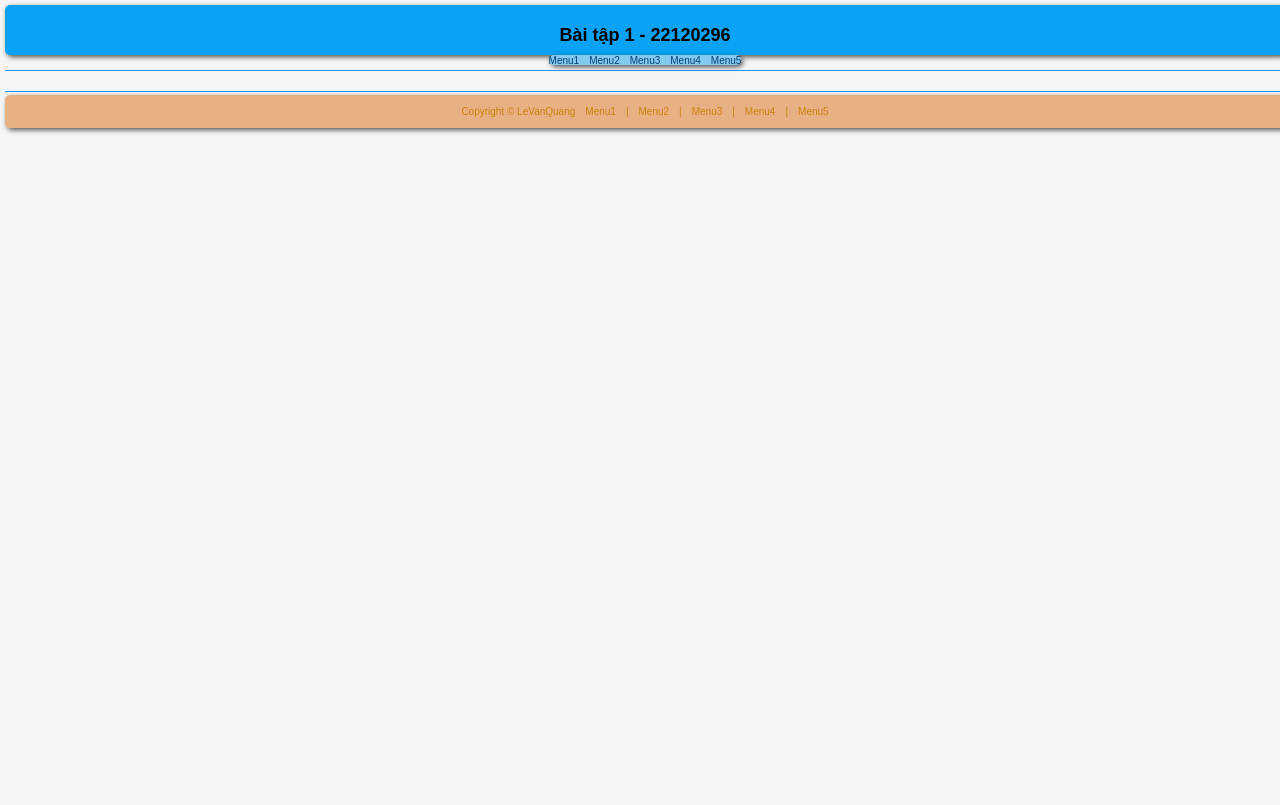
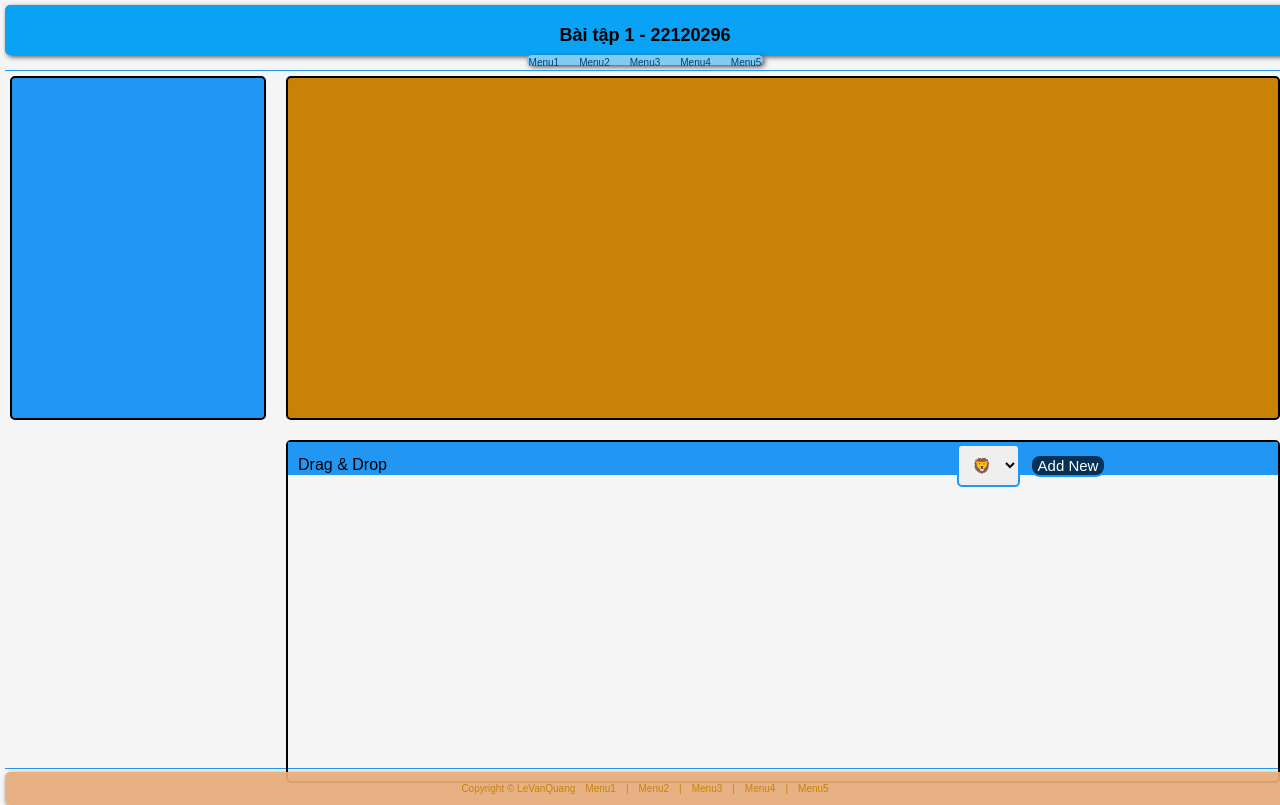
Before and after one commit to QuangNo1Pro/B-itapcanhan1, a plain HTML site: page index.html in a window 1280 px wide. Drawn offline with nearby package versions, Linux system fonts and the light colour scheme.

Commit message:
Hoàn thiện khung header, body, footer

```diff
--- a/index.html
+++ b/index.html
@@ -1,5 +1,6 @@
 <!DOCTYPE html>
 <html lang="en">
+
 <head>
     <meta charset="UTF-8">
     <meta name="viewport" content="width=device-width, initial-scale=1.0">
@@ -10,26 +11,33 @@
     <link rel="stylesheet" href="https://code.jquery.com/ui/1.14.0/themes/base/jquery-ui.css">
 
     <style>
+        * {
+            box-sizing: border-box;
+        }
+
+        html,
         body {
             width: 100%;
-            height:100%;
+            height: 100%;
             margin: 0;
             font-family: Arial, sans-serif;
             background-color: #f5f5f5;
         }
-        .container{
-            display:flex;
+
+        .container {
+            display: flex;
             max-width: 1280px;
             width: 100%;
-            height:100%;
-            margin:5px;
+            height: 100vh;
+            margin: 5px;
             flex-direction: column;
             justify-content: center;
             align-items: center;
         }
-        .header{
-            width:100%;
-            height:50px;
+
+        .header {
+            width: 100%;
+            height: 50px;
             border-radius: 5px;
             box-shadow: 2px 2px 5px rgba(48, 47, 47, 0.833);
             background-color: rgb(9, 162, 244);
@@ -39,47 +47,123 @@
             font-weight: bold;
 
         }
-        .nav{
-            display:flex;
+
+        .nav {
+            display: flex;
             flex-direction: row;
-            height:10px;
+            height: 10px;
+            padding: 2px;
             text-align: center;
             font-size: 10px;
-            gap:10px;
+            gap: 20px;
             border-radius: 5px;
             box-shadow: 2px 2px 5px rgba(48, 47, 47, 0.833);
             background-color: rgb(131, 202, 240);
-            color:#044173;
+            color: #044173;
         }
-        .main{
+
+        .main {
+            flex: 1;
             margin-top: 5px;
             margin-bottom: 3px;
-            width:100%;
-            height:100%;
-            display:grid;
-            grid-template-columns: 256px auto;
-            grid-template-rows:50% 50%;
-            gap:20px;
+            padding: 5px;
+            width: 100%;
+            height: 100;
+            display: grid;
+            grid-template-columns: 256px 1fr;
+            grid-template-rows: 50% 50%;
+            gap: 20px;
             border-top: 1px solid #2196f3;
             border-bottom: 1px solid #2196f3;
         }
-        .side{
-            border:black;
+
+        .side {
+            border: 2px solid black;
+            border-radius: 5px;
+            background-color: #2196f3;
+
         }
-        .text{
-            border:black;
+
+        .text {
+            border: 2px solid black;
+            background: #c98208;
+            border-radius: 5px;
+
         }
-        .images{
-            border:black;
+
+        .images {
+            border: 2px solid black;
             grid-column: 2/3;
             grid-row: 2/3;
+            border-radius: 5px;
         }
-        .footer{
-            height:33px;
-            width:100%;
-            display:flex;
+        .main-head {
+            height: 10%;
+            padding:2px;
+            padding-left: 10px;
+            display: grid;
+            grid-template-columns: 1fr 1fr;
+            justify-content: center;
+            align-items: center;
+            background: #2196f3
+        }
+
+        .drap {
+            height: 100%;
+            display: flex;
+            justify-content: center;
+            align-items: center;
+        }
+
+        .select-images {
+            height: 100%;
+            display: flex;
+            justify-content: center;
+            align-items: center;
+            gap:10px;
+        }
+
+        .add {
+            height: 100%;
+            display: flex;
+            justify-content: center;
+            align-items: center;
+        }
+
+        #imageSelect {
+            font-size: 15px;
+            padding: 10px;
+            border-radius: 5px;
+            border: 2px solid #2196f3;
+        }
+
+        #add {
+            font-size: 15px;
+            border-radius: 10px;
+            border: 2px solid #2196f3;
+            background-color: #043156;
+            color: white;
+            cursor: pointer;
+        }
+
+        #add:hover {
+            background-color: #b31e1e;
+            /* Màu nền khi hover */
+        }
+
+        .image-display {
+            display: flex;
             flex-direction: row;
-            gap:10px;
+            background: #d51818;
+
+        }
+
+        .footer {
+            height: 33px;
+            width: 100%;
+            display: flex;
+            flex-direction: row;
+            gap: 10px;
             text-align: center;
             justify-content: center;
             align-items: center;
@@ -88,11 +172,11 @@
             border-radius: 5px;
             border: 1px #c98208;
             box-shadow: 2px 2px 5px rgba(48, 47, 47, 0.833);
-            color:#c98208;
+            color: #c98208;
         }
-
     </style>
 </head>
+
 <body>
     <div class="container">
         <div class="header">Bài tập 1 - 22120296</div>
@@ -106,7 +190,27 @@
         <div class="main">
             <div class="side"></div>
             <div class="text"></div>
-            <div class="images"></div>
+            <div class="images">
+                <div class="main-head">
+                    <div class="drag"> Drag & Drop</div>
+                    <div class="select-images">
+                        <select id="imageSelect">
+                            <option value="ho">🦁</option>
+                            <option value="cho">🐶</option>
+                            <option value="chim">🐭</option>
+                            <option value="gau">🐻</option>
+                            <option value="bo">🐮</option>
+                            <option value="ech">🐸</option>
+                            <option value="khi">🐵</option>
+                            <option value="heo">🐷</option>
+                        </select>
+                        <div class="add">
+                            <button id="add">Add New</button>
+                        </div>
+                    </div>
+                </div>
+                <div id="imageDisplay" class="image-display"></div>
+            </div>
         </div>
         <div class="footer">Copyright © LeVanQuang
             <div class="item" id="f_menu1">Menu1</div>
@@ -119,12 +223,8 @@
             <div class="item">|</div>
             <div class="item" id="f_menu5">Menu5</div>
         </div>
-
-
-
     </div>
 
+</body>
 
-
-</body>
 </html>
```
